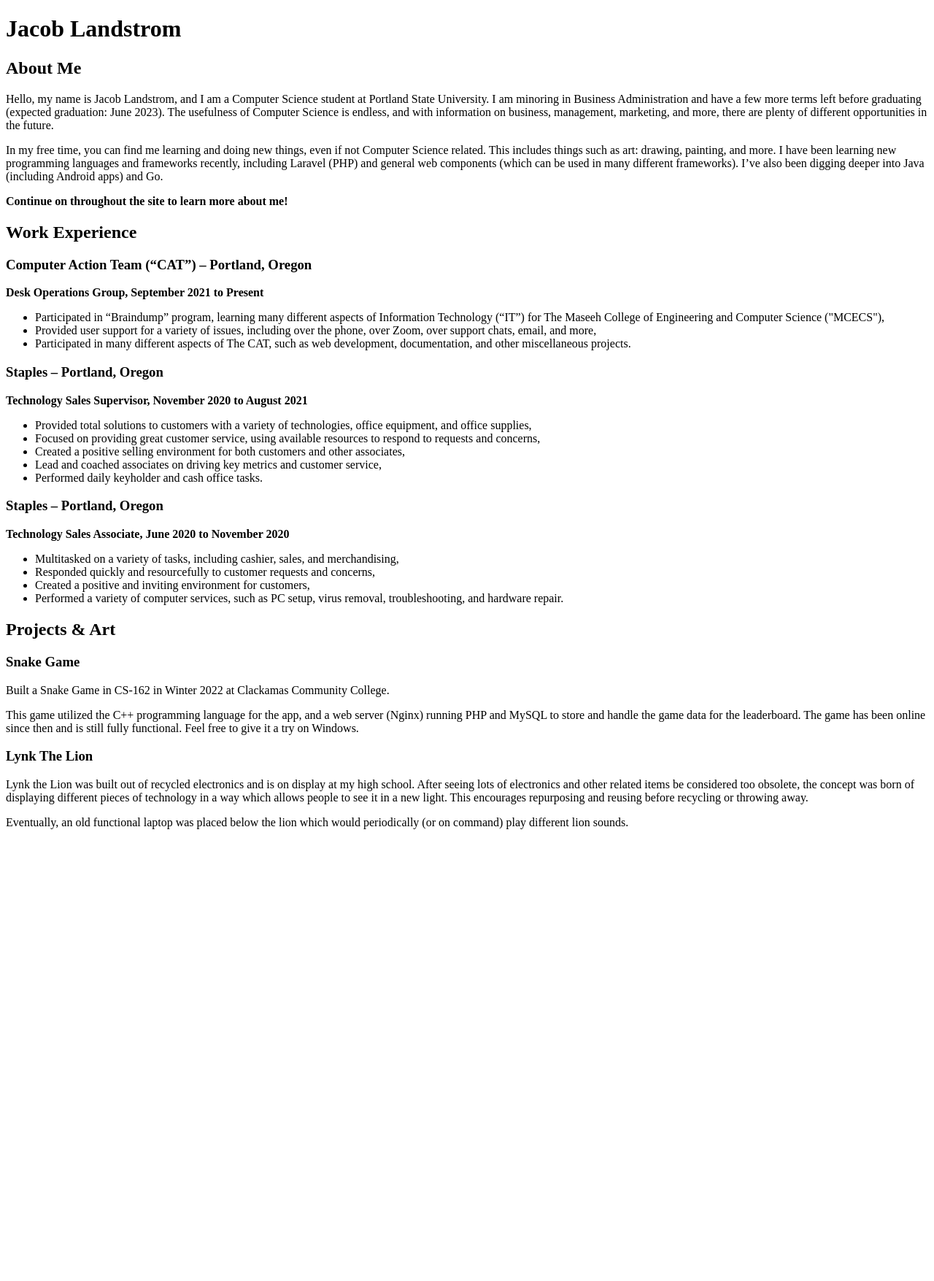
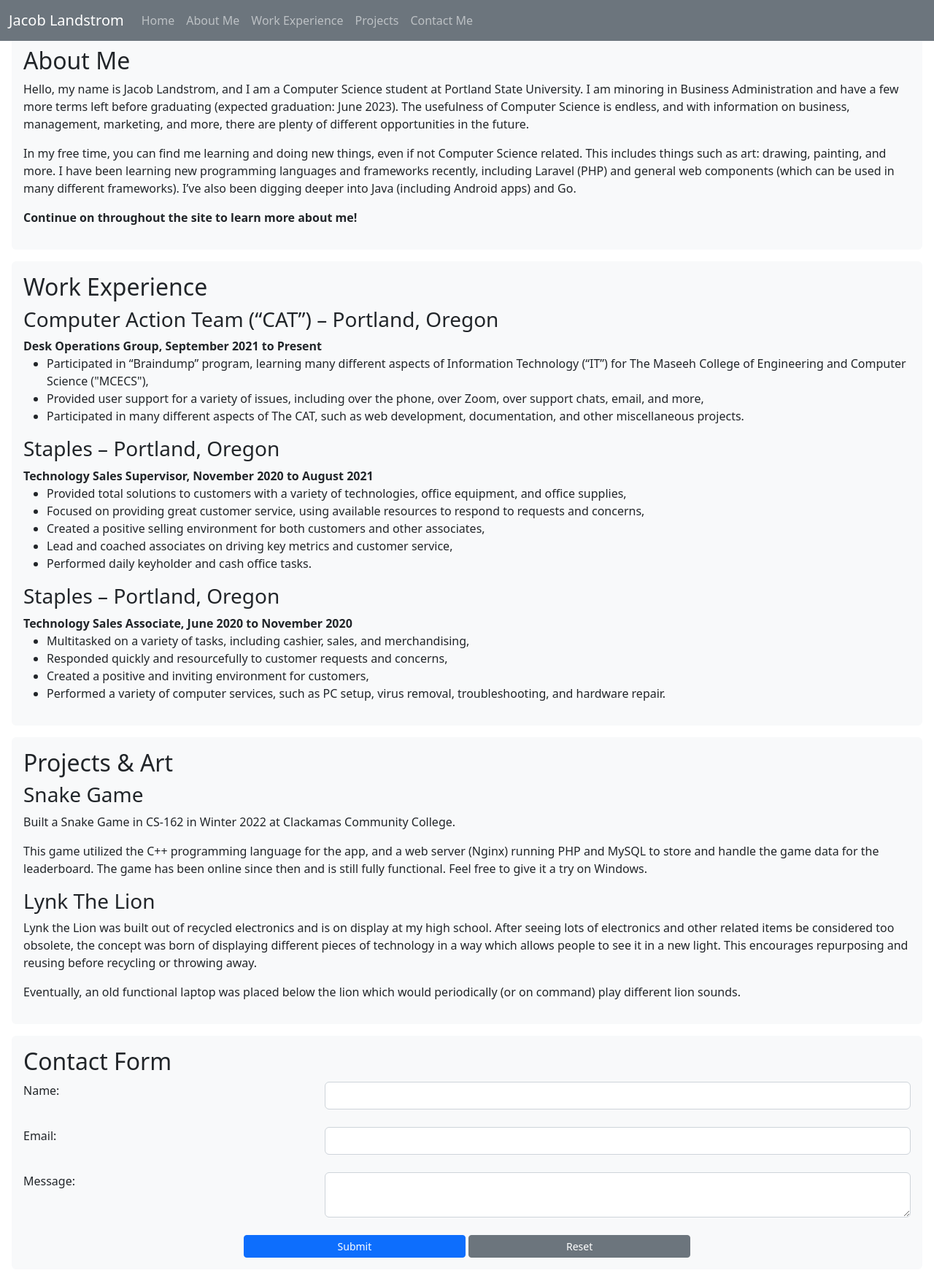
Before and after one commit to jac0bml/webdev-project, a plain HTML site: page index.html in a window 1280 px wide. Shown: the whole page at 73% size. Before the commit the page ends 1152 px from the top, so only its background shows below. Drawn offline with nearby package versions, Linux system fonts and the light colour scheme.

Commit message:
Added bootstrap, navbar, contact form

```diff
--- a/index.html
+++ b/index.html
@@ -3,10 +3,44 @@
 <head>
 	<meta charset="UTF-8">
 	<title>About Me</title>
+	<meta http-equiv="X-UA-Compatible" content="IE=edge"/>
+	<meta name="viewport" content="width=device-width, initial-scale=1.0"/>
+	<link type="text/css" rel="stylesheet" href="https://cdnjs.cloudflare.com/ajax/libs/bootstrap/5.2.3/css/bootstrap.css"/>
+	<script type="text/javascript" src="https://cdnjs.cloudflare.com/ajax/libs/bootstrap/5.2.3/js/bootstrap.js"></script>
+	<link type="text/css" rel="stylesheet" href="assets/styles.css"/>
 </head>
 <body>
-<h1>Jacob Landstrom</h1>
-<section>
+
+<nav class="navbar navbar-nav fixed-top navbar-expand-lg bg-secondary navbar-dark">
+	<div class="container-fluid">
+		<a class="navbar-brand" href="#">Jacob Landstrom</a>
+		<!-- For mobile versions, this will show -->
+		<button class="navbar-toggler" type="button" data-bs-toggle="collapse" data-bs-target="#navbarSupportedContent" aria-controls="navbarSupportedContent" aria-expanded="false" aria-label="Toggle navigation">
+			<span class="navbar-toggler-icon"></span>
+		</button>
+		<div class="collapse navbar-collapse" id="navbarSupportedContent">
+			<ul class="navbar-nav me-auto mb-2 mb-lg-0">
+				<li class="nav-item">
+					<a href="#" class="nav-link">Home</a>
+				</li>
+				<li class="nav-item">
+					<a href="#about" class="nav-link">About Me</a>
+				</li>
+				<li class="nav-item">
+					<a href="#experience" class="nav-link">Work Experience</a>
+				</li>
+				<li class="nav-item">
+					<a href="#projects" class="nav-link">Projects</a>
+				</li>
+				<li class="nav-item">
+					<a href="#contact" class="nav-link">Contact Me</a>
+				</li>
+			</ul>
+		</div>
+	</div>
+</nav>
+
+<section id="about" class="bg-light m-3 p-3 rounded mt-5">
 	<h2>About Me</h2>
 	<p>Hello, my name is Jacob Landstrom, and I am a Computer Science student at Portland State University. I am minoring in Business Administration
 		and have a few more terms left before graduating (expected graduation: June 2023). The usefulness of Computer Science is endless, and with
@@ -22,7 +56,7 @@
 	</p>
 </section>
 
-<section>
+<section id="experience" class="bg-light m-3 p-3 rounded">
 	<h2>Work Experience</h2>
 	<h3>Computer Action Team (“CAT”) – Portland, Oregon</h3>
 	<b>Desk Operations Group, September 2021 to Present</b>
@@ -52,7 +86,7 @@
 	</ul>
 </section>
 
-<section>
+<section id="projects" class="bg-light m-3 p-3 rounded">
 	<h2>Projects & Art</h2>
 	<h3>Snake Game</h3>
 	<p>Built a Snake Game in CS-162 in Winter 2022 at Clackamas Community College.</p>
@@ -65,5 +99,42 @@
 		recycling or throwing away.</p>
 	<p>Eventually, an old functional laptop was placed below the lion which would periodically (or on command) play different lion sounds.</p>
 </section>
+<section id="contact" class="bg-light m-3 p-3 rounded">
+	<form id="form" class="form mx-auto" action="">
+		<h2>Contact Form</h2>
+
+		<div class="form-group row mb-4">
+			<div class="col-sm-4">
+				<label class="form-label" for="name">Name:</label>
+			</div>
+			<div class="col-sm-8">
+				<input class="form-control" id="name" type="text" name="name"/>
+			</div>
+		</div>
+
+		<div class="form-group row mb-4">
+			<div class="col-sm-4">
+				<label class="form-label" for="email">Email:</label>
+			</div>
+			<div class="col-sm-8">
+				<input class="form-control" id="email" type="email" name="email"/>
+			</div>
+		</div>
+
+		<div class="form-group row mb-4">
+			<div class="col-sm-4">
+				<label class="form-label" for="message">Message:</label>
+			</div>
+			<div class="col-sm-8">
+				<textarea class="form-control" id="message" name="message"></textarea>
+			</div>
+		</div>
+
+		<div class="form-group text-center">
+			<input class="btn btn-primary btn-sm col-sm-3" type="submit" value="Submit" name="submit"/>
+			<input class="btn btn-secondary btn-sm col-sm-3" type="reset" value="Reset" name="reset"/>
+		</div>
+	</form>
+</section>
 </body>
 </html>
```
